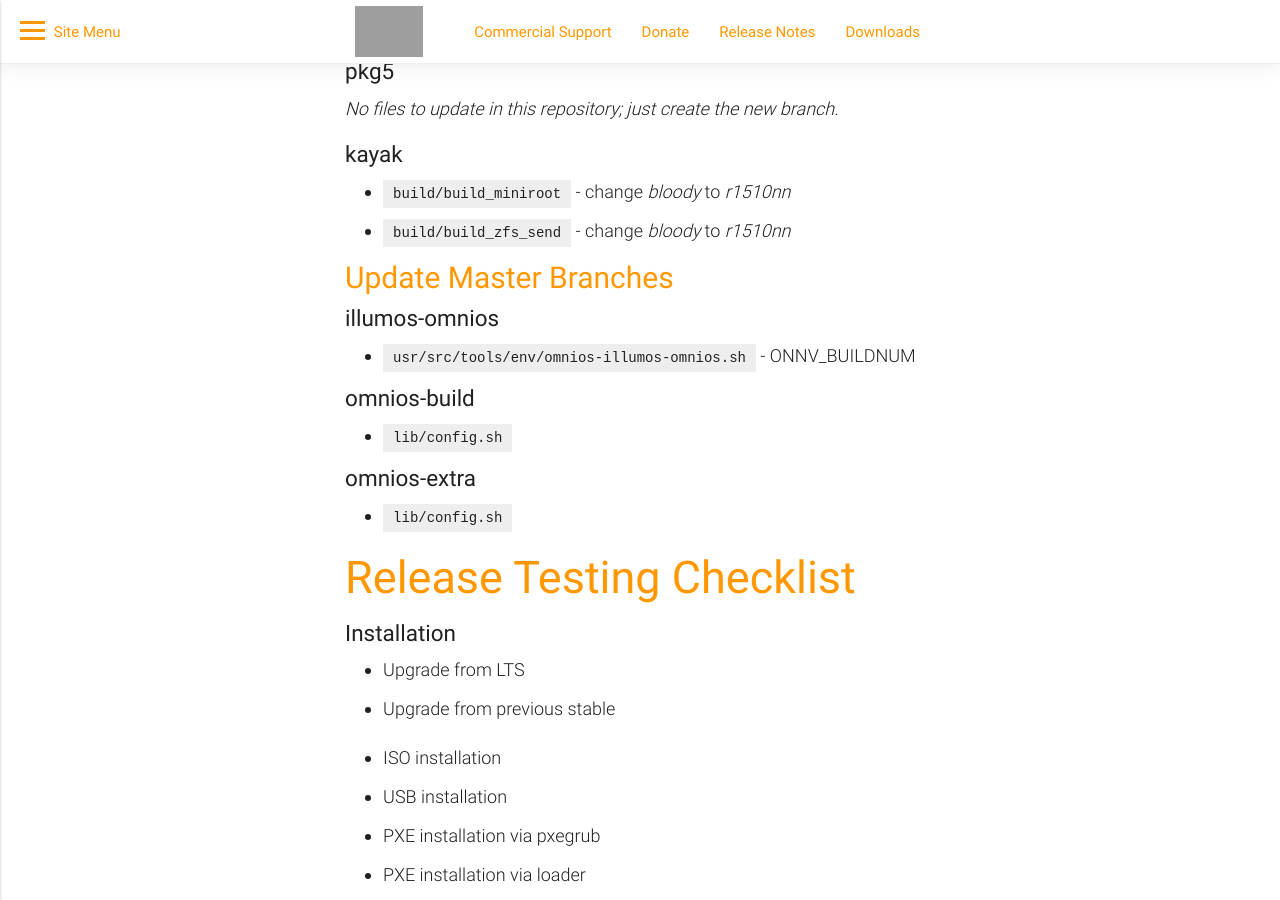
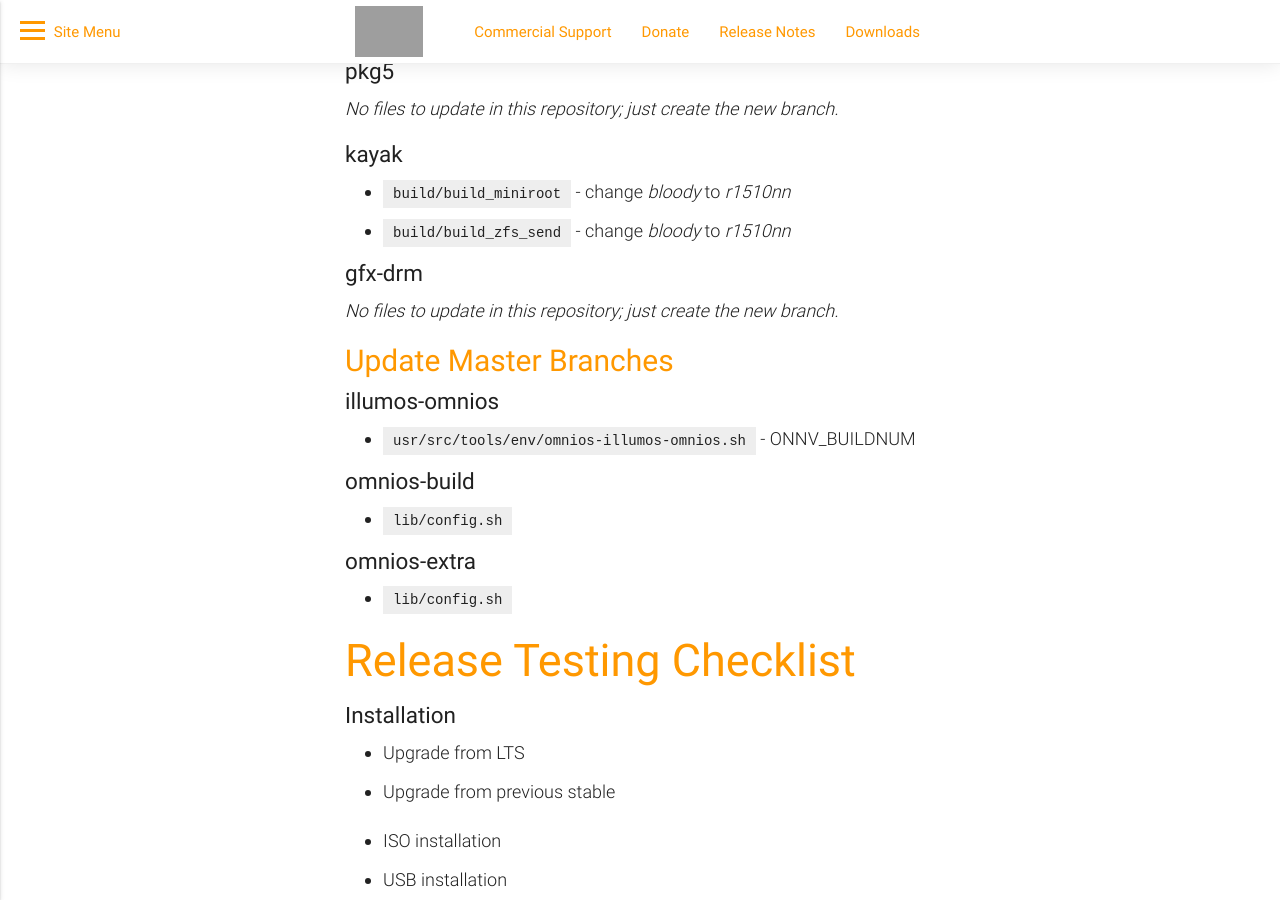
Before and after one commit to omniosorg/omniosorg.github.io, a Jekyll site: the page built from _docs/dev/release.md, in a window 1280 px wide and 900 px high, scrolled down 1837 px. Built offline with Jekyll 4.4.1, drawn with Linux system fonts in a browser that asks for light colours; comment, search, counter and statistics services are not loaded; grey boxes are pictures that could not be loaded.

Commit message:
gfx-drm needs a version specific branch, too

```diff
--- a/_docs/dev/release.md
+++ b/_docs/dev/release.md
@@ -91,6 +91,10 @@
 * `build/build_miniroot` - change _bloody_ to _r1510nn_
 * `build/build_zfs_send` - change _bloody_ to _r1510nn_
 
+### gfx-drm
+
+_No files to update in this repository; just create the new branch._
+
 ## Update Master Branches
 
 ### illumos-omnios
```
